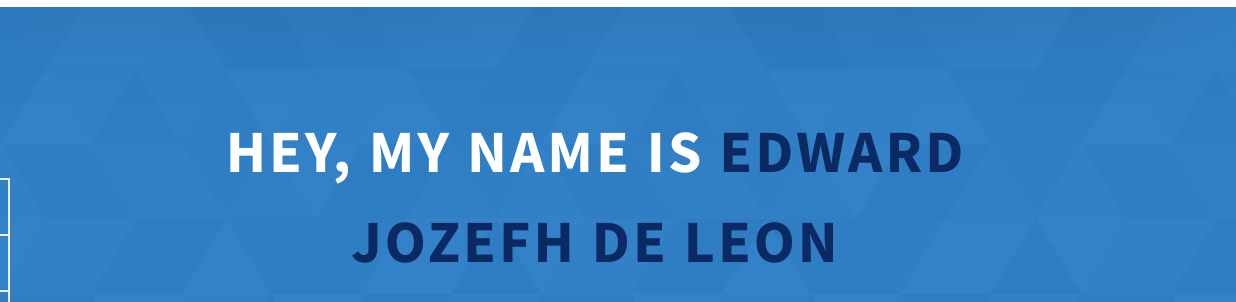
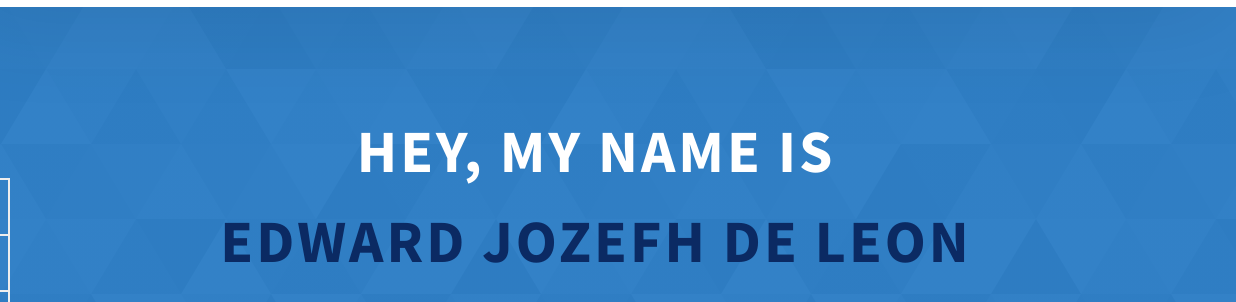
Before and after one commit to yxks0/Portfolio, a website: page index.html in a window 1280 px wide. Shown: the part 81-383 px from the top of the page, 44-1280 px from the left. Drawn offline with Linux system fonts and the light colour scheme.

Commit message:
Update index.html

```diff
--- a/index.html
+++ b/index.html
@@ -84,7 +84,7 @@
     </header>
     <section class="home-hero">
       <div class="home-hero__content">
-        <h1 class="heading-primary">Hey, My name is <span style="color: rgb(11, 42, 99);">Edward Jozefh De Leon</span></h1>
+        <h1 class="heading-primary">Hey, My name is<br><span style="color: rgb(11, 42, 99);">Edward Jozefh De Leon</span></h1>
         <div class="home-hero__info">
           <p class="text-primary">
             Welcome to my portfolio! Here, you can explore my projects in animation and motion graphics,
```
